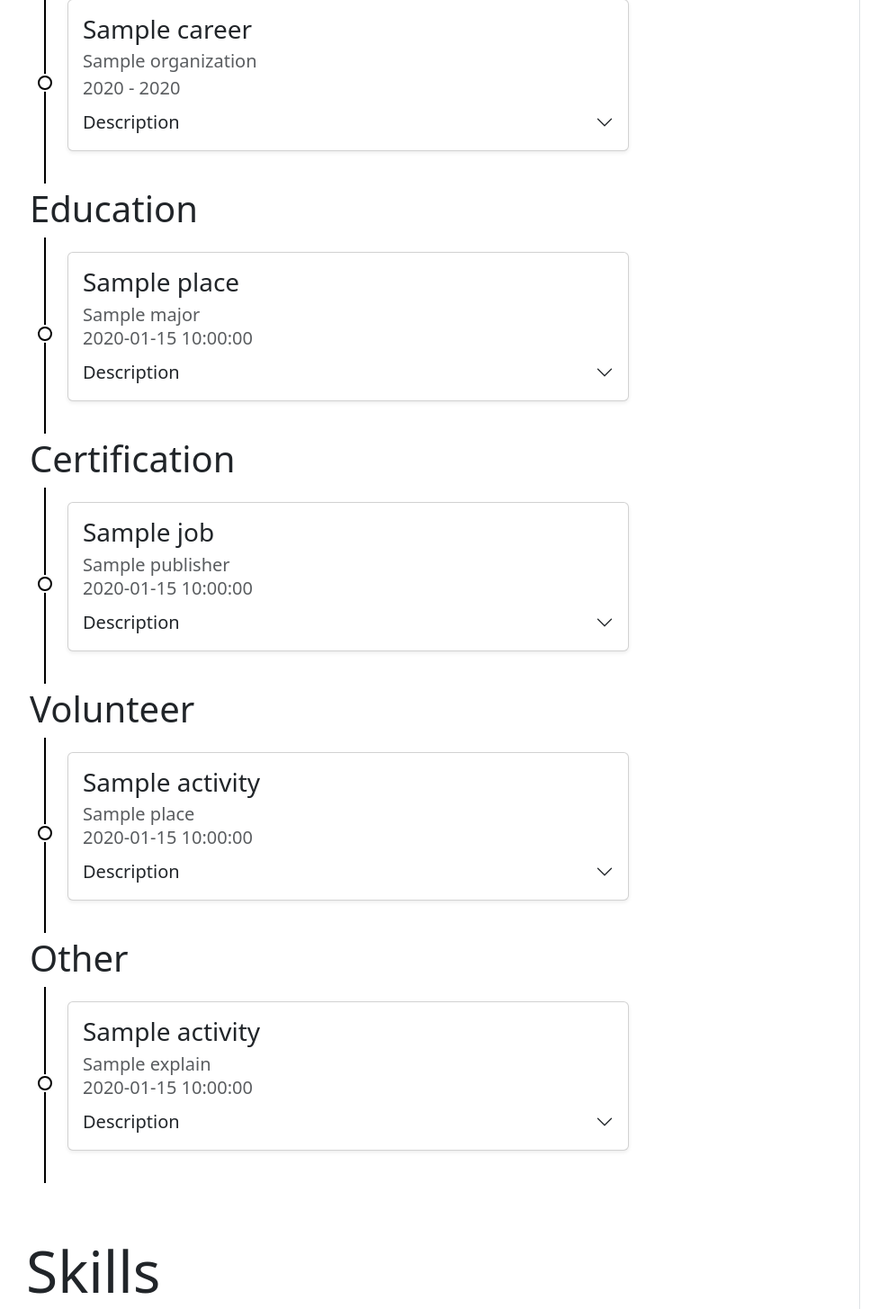
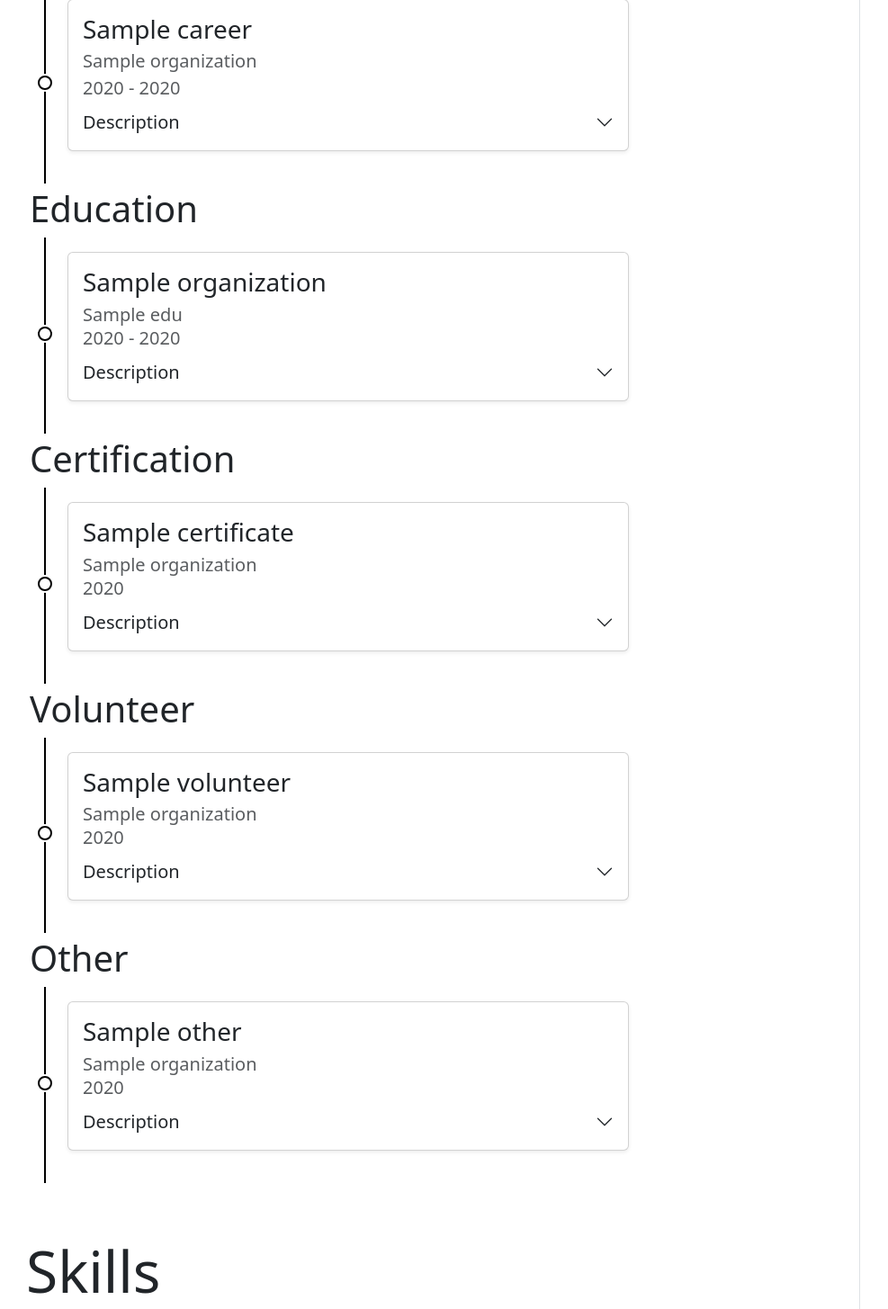
Before and after one commit to gPaluzi/gioWeb, a Flask app: template app/templates/about.html in a window 1280 px wide. Shown: the part 902-2357 px from the top of the page at 90% size, without its empty margins (31-1018 px from the left). Run offline with Flask 3, Linux system fonts and the light colour scheme; the template is opened without the code that fills it: most values are stand-ins (such as "Sample title", 1, 10 or a date in 2020).

Commit message:
mod experience template

```diff
--- a/app/seed.py
+++ b/app/seed.py
@@ -2,11 +2,11 @@ import json
 from database import db_session, init_db
 from models import Experience, SkillCategory, Skill
 
-def seed(prod: bool=False):
+def seed(reset: bool=False):
     session = db_session
 
     # db reset
-    if prod:
+    if reset is True:
         session.query(Skill).delete()
         session.query(SkillCategory).delete()
         session.query(Experience).delete()
@@ -43,5 +43,5 @@ def seed(prod: bool=False):
 
 if __name__ == '__main__':
     init_db()
-    seed()
+    seed(True)
     db_session.remove()
--- a/app/templates/about.html
+++ b/app/templates/about.html
@@ -63,17 +63,17 @@
                     <!-- Education subsection -->
                     <h3 class="display-6 fw-normal" id="education">Education</h3>
                     <div class="timeline fw-light py-3 my-1">
-                        {% for job in about.experience.education %}
+                        {% for edu in data['education'] %}
                         <div class="timeline-item card shadow-sm w-75">
                             <div class="card-body">
                                 <h4 class="card-title fs-3 fw-medium mb-2">
-                                    {{ job.place }}
+                                    {{ edu.organization }}
                                 </h4>
                                 <p class="card-subtitle fs-5 mb-0 fw-normal text-body-secondary">
-                                    {{ job.major }}
+                                    {{ edu.name }}
                                 </p>
                                 <p class="card-subtitle fs-5 mb-2 fw-normal text-body-secondary">
-                                    {{ job.time}}
+                                    {{ edu.start_date.strftime('%Y') }} - {{ edu.end_date.strftime('%Y') if edu.end_date else 'Present'}}
                                 </p>
                                 <div class="accordion accordion-flush" id="edu-accordion{{ loop.index }}">
                                     <div class="accordion-item border-0">
@@ -84,7 +84,7 @@
                                         </p>
                                         <div id="edu-collapse{{ loop.index }}" class="accordion-collapse collapse" data-bs-parent="#edu-accordion{{ loop.index }}">
                                             <div class="accordion-body px-0 pt-2 pb-0 fs-5">
-                                                {{job.description}}
+                                                {{edu.description}}
                                             </div>
                                         </div>
                                     </div>
@@ -97,17 +97,17 @@
                     <!-- Certification subection -->
                     <h3 class="display-6 fw-normal" id="certification">Certification</h3>
                     <div class="timeline fw-light py-3 my-1">
-                        {% for job in about.experience.certification %}
+                        {% for certificate in data['certification'] %}
                         <div class="timeline-item card shadow-sm w-75">
                             <div class="card-body">
                                 <h4 class="card-title fs-3 fw-medium mb-2">
-                                    {{ job.title }}
+                                    {{ certificate.name }}
                                 </h4>
                                 <p class="card-subtitle fs-5 mb-0 fw-normal text-body-secondary">
-                                    {{ job.publisher }}
+                                    {{ certificate.organization }}
                                 </p>
                                 <p class="card-subtitle fs-5 mb-2 fw-normal text-body-secondary">
-                                    {{ job.time }}
+                                    {{ certificate.start_date.strftime('%Y') }}
                                 </p>
                                 <div class="accordion accordion-flush" id="cer-accordion{{ loop.index }}">
                                     <div class="accordion-item border-0">
@@ -118,7 +118,7 @@
                                         </p>
                                         <div id="cer-collapse{{ loop.index }}" class="accordion-collapse collapse" data-bs-parent="#cer-accordion{{ loop.index }}">
                                             <div class="accordion-body px-0 pt-2 pb-0 fs-5">
-                                                {{job.description}}
+                                                {{certificate.description}}
                                             </div>
                                         </div>
                                     </div>
@@ -131,17 +131,17 @@
                     <!-- Volunteer subsection -->
                     <h3 class="display-6 fw-normal" id="volunteer">Volunteer</h3>
                     <div class="timeline fw-light py-3 my-1">
-                        {% for job in about.experience.volunteer %}
+                        {% for volunteer in data['volunteer'] %}
                         <div class="timeline-item card shadow-sm w-75">
                             <div class="card-body">
                                 <h4 class="card-title fs-3 fw-medium mb-2">
-                                    {{ job.activity }}
+                                    {{ volunteer.name }}
                                 </h4>
                                 <p class="card-subtitle fs-5 mb-0 fw-normal text-body-secondary">
-                                    {{ job.place }}
+                                    {{ volunteer.organization }}
                                 </p>
                                 <p class="card-subtitle fs-5 mb-2 fw-normal text-body-secondary">
-                                    {{ job.time }}
+                                    {{ volunteer.start_date.strftime('%Y') }}
                                 </p>
                                 <div class="accordion accordion-flush" id="vol-accordion{{ loop.index }}">
                                     <div class="accordion-item border-0">
@@ -152,7 +152,7 @@
                                         </p>
                                         <div id="vol-collapse{{ loop.index }}" class="accordion-collapse collapse" data-bs-parent="#vol-accordion{{ loop.index }}">
                                             <div class="accordion-body px-0 pt-2 pb-0 fs-5">
-                                                {{job.description}}
+                                                {{ volunteer.description }}
                                             </div>
                                         </div>
                                     </div>
@@ -165,17 +165,17 @@
                     <!-- Other experience subsection -->
                     <h3 class="display-6 fw-normal" id="oth-exp">Other</h3>
                     <div class="timeline fw-light py-3 my-1">
-                        {% for job in about.experience.other %}
+                        {% for other in data['other'] %}
                         <div class="timeline-item card shadow-sm w-75">
                             <div class="card-body">
                                 <h4 class="card-title fs-3 fw-medium mb-2">
-                                    {{ job.activity }}
+                                    {{ other.name }}
                                 </h4>
                                 <p class="card-subtitle fs-5 mb-0 fw-normal text-body-secondary">
-                                    {{ job.explain }}
+                                    {{ other.organization }}
                                 </p>
                                 <p class="card-subtitle fs-5 mb-2 fw-normal text-body-secondary">
-                                    {{ job.time }}
+                                    {{ other.start_date.strftime('%Y') }}
                                 </p>
                                 <div class="accordion accordion-flush" id="oth-accordion{{ loop.index }}">
                                     <div class="accordion-item border-0">
@@ -186,7 +186,7 @@
                                         </p>
                                         <div id="oth-collapse{{ loop.index }}" class="accordion-collapse collapse" data-bs-parent="#oth-accordion{{ loop.index }}">
                                             <div class="accordion-body px-0 pt-2 pb-0 fs-5">
-                                                {{job.description}}
+                                                {{otherj.description}}
                                             </div>
                                         </div>
                                     </div>
```
Also changed, not shown: app/data/data.json (+9 -1 lines), app/app.db.
